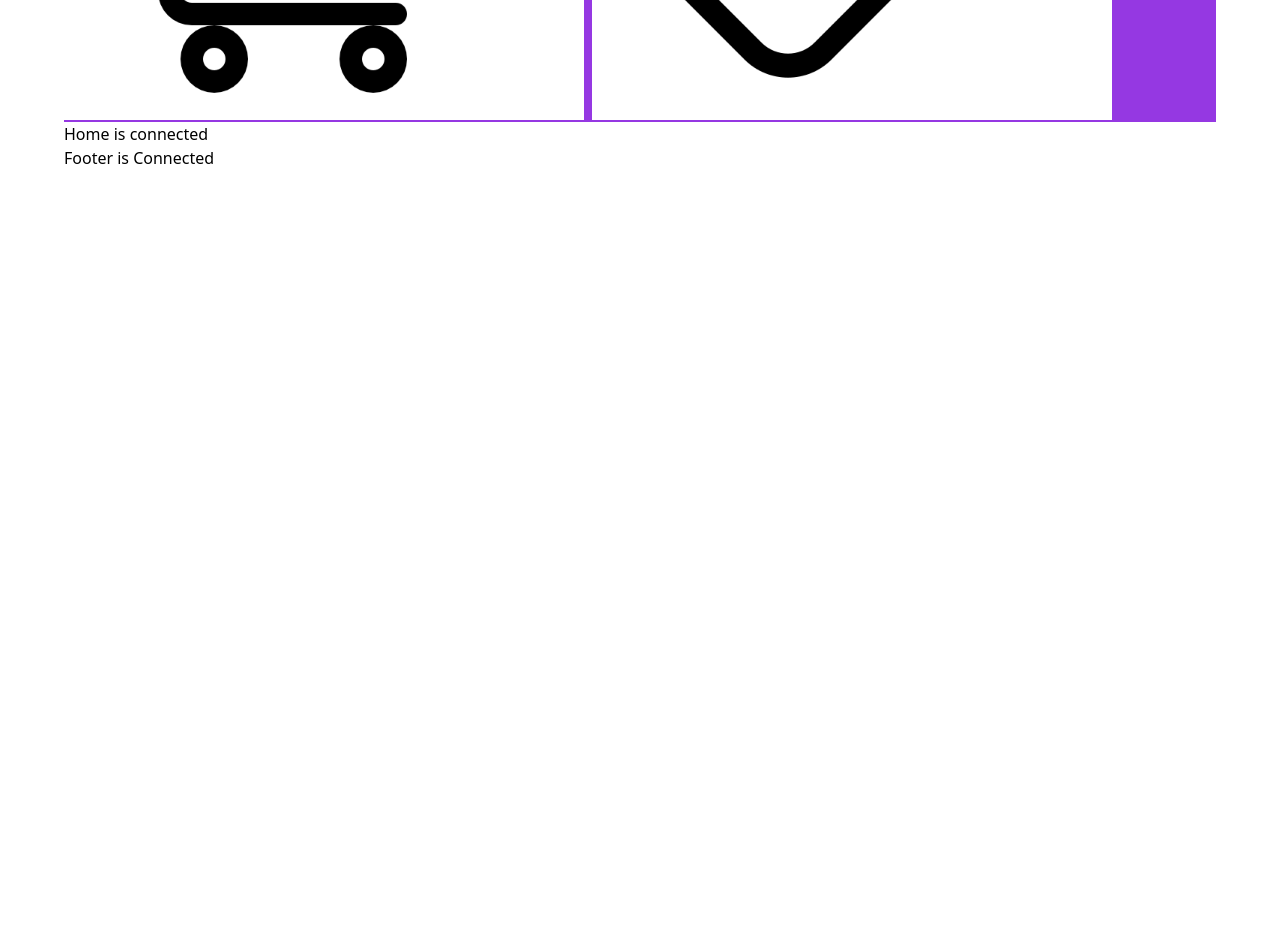
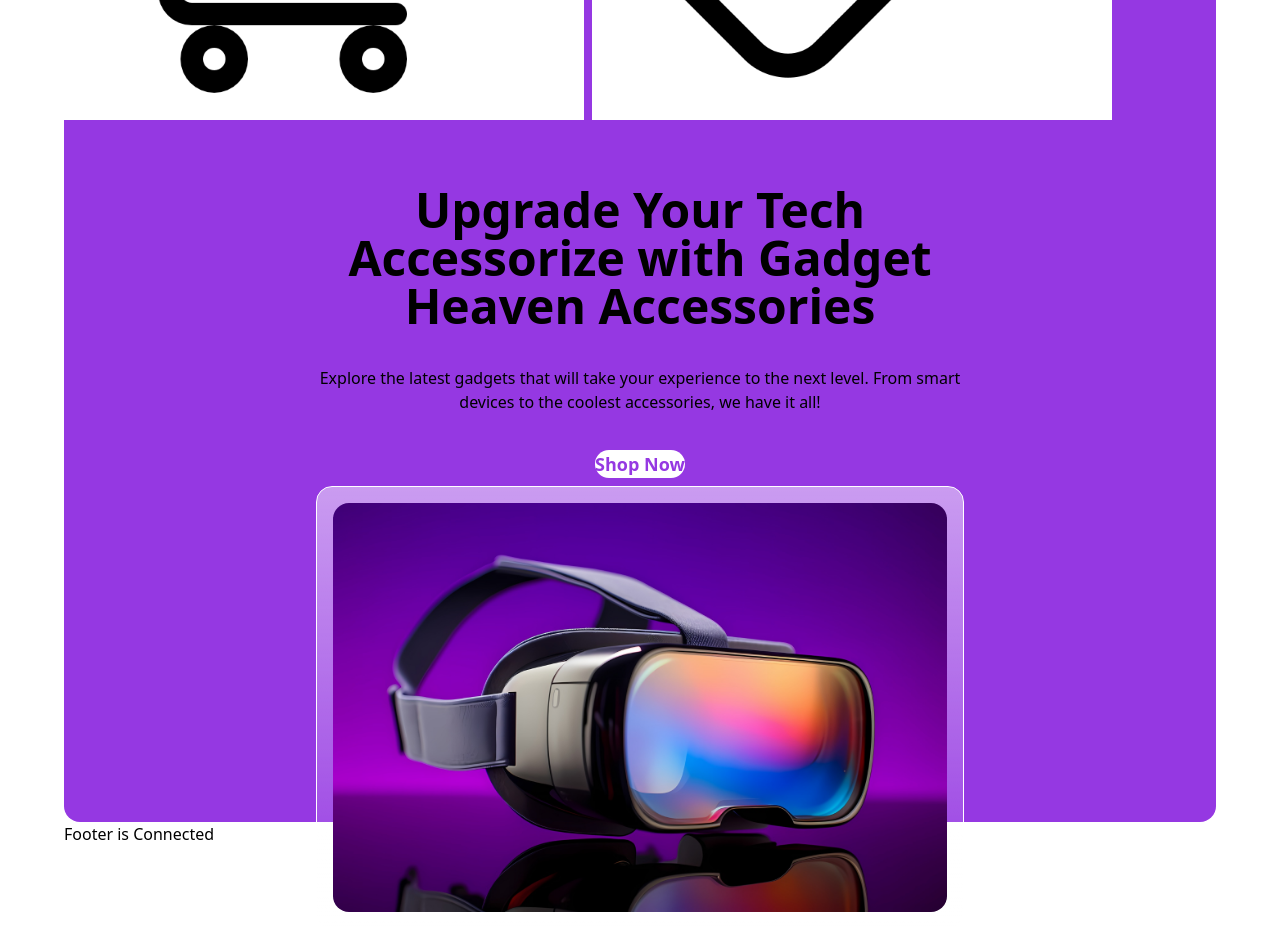
Before and after one commit to Shinigami0509/gadget-heaven-react, a React (Vite) app: page / in a window 1280 px wide. Shown: the part 500-1429 px from the top of the page. Before the commit the page ends 800 px from the top, so only its background shows below. Built offline with nearby package versions, Linux system fonts and the light colour scheme.

Commit message:
banner almost done

```diff
--- /dev/null
+++ b/src/components/Banner/Banner.jsx
@@ -0,0 +1,30 @@
+import React from 'react';
+import banner from '../../assets/banner.jpg'
+
+const Banner = () => {
+    return (
+        <div>
+            <div className="bg-[#9538E2] min-h-[700px] pt-16 rounded-b-2xl">
+                <div className="flex justify-center text-center items-start">
+                    <div className="w-3/4  space-y-3 relative">
+                        <h1 className="text-5xl font-bold w-3/4 mx-auto">Upgrade Your Tech
+                            Accessorize with Gadget Heaven Accessories</h1>
+                        <p className="py-6 w-3/4 mx-auto">Explore the latest gadgets that will
+                            take your experience to the next level. From smart
+                            devices to the coolest accessories, we have it all!
+                        </p>
+                        <button className="btn btn-primary font-bold text-lg
+                        border-none rounded-full bg-white text-[#9538E2]">
+                            Shop Now</button>
+                        <div className='absolute top-72 w-3/4 left-1/2 bg-gradient-to-b from-white/50 to-transparent
+                        -translate-x-1/2 p-4 border border-white rounded-2xl'>
+                            <img className='rounded-2xl' src={banner} alt="" />
+                        </div>
+                    </div>
+                </div>
+            </div>
+        </div>
+    );
+};
+
+export default Banner;
--- a/src/components/Home/Home.jsx
+++ b/src/components/Home/Home.jsx
@@ -1,9 +1,10 @@
 import React from 'react';
+import Banner from '../Banner/Banner';
 
 const Home = () => {
     return (
         <div>
-            <h2>Home is connected</h2>
+            <Banner></Banner>
         </div>
     );
 };
```
